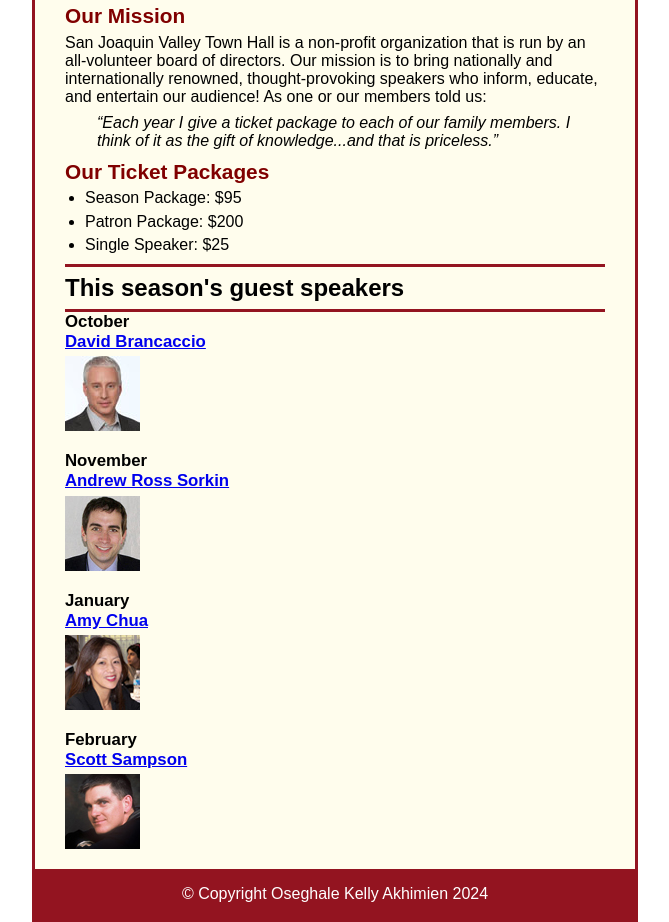
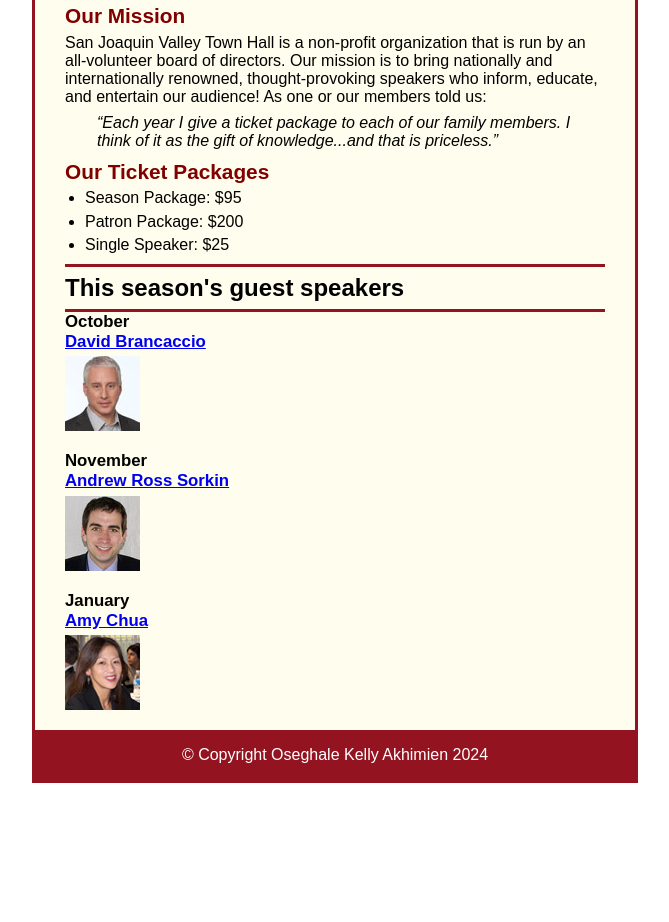
Before and after one commit to OseghaleK/A07, a plain HTML site: page index.html in a window 1280 px wide. Shown: the part 129-1051 px from the top of the page, without its empty margins (305-974 px from the left). After the commit the page ends 912 px from the top, so only its background shows below. Drawn offline with Linux system fonts and the light colour scheme.

Commit message:
Update index.html

```diff
--- a/index.html
+++ b/index.html
@@ -41,9 +41,7 @@
    		<img src="images/sorkin75.jpg" alt="Andrew Ross Sorkin photo">
    		<h3>January<br><a href="speakers/chua.html">Amy Chua</a></h3>
    		<img src="images/chua75.jpg" alt="Amy Chua photo">
-   		<h3>February<br><a href="speakers/c6_sampson.html">Scott Sampson</a></h3>
-   		<img src="images/sampson75.jpg" alt="Scott Sampson photo">
-   	</aside>
+
    </main>
    <footer>
    	<p>&copy; Copyright Oseghale Kelly Akhimien 2024</p>
```
